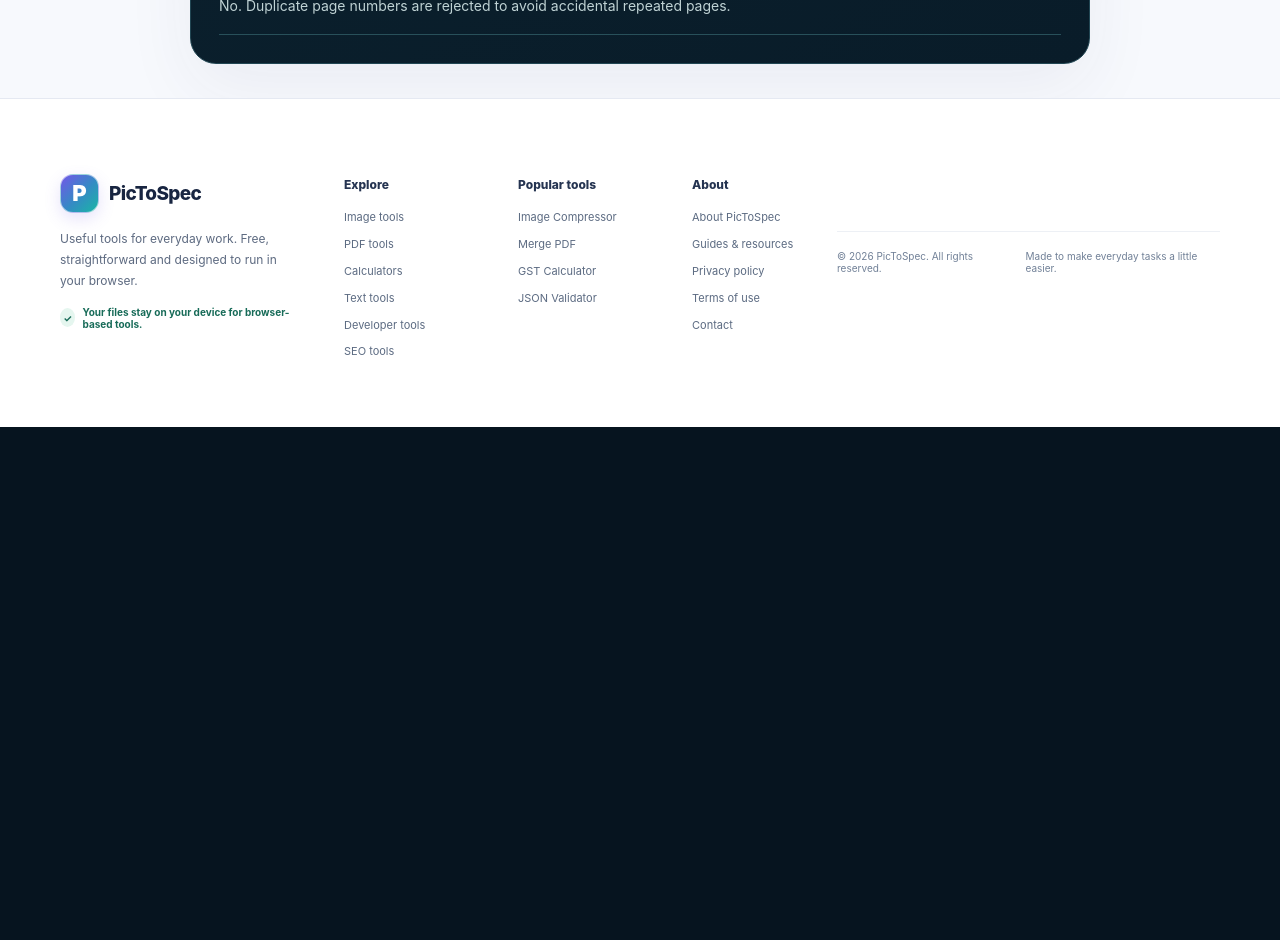
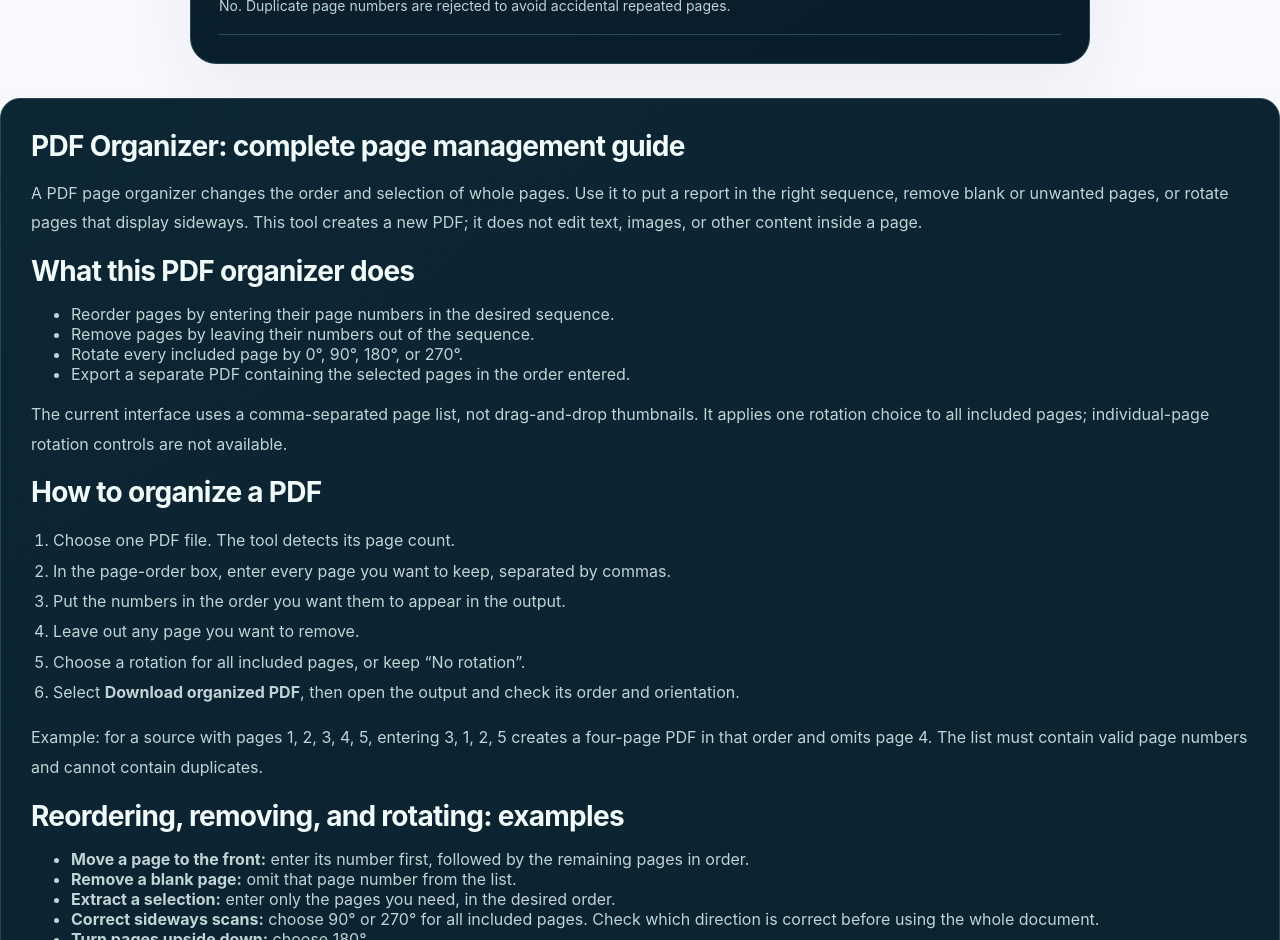
Before and after one commit to ya6331856-cpu/pic-to-spec, a Next.js app: page /pdf-organizer in a window 1280 px wide. Shown: the part 1860-2800 px from the top of the page. Before the commit the page ends 2287 px from the top, so only its background shows below. Built offline with nearby package versions, Linux system fonts and the light colour scheme; no server answers.

Commit message:
Integrate comprehensive PDF Organizer guide

```diff
--- a/app/pdf-organizer/page.tsx
+++ b/app/pdf-organizer/page.tsx
@@ -1,5 +1,6 @@
 import type { Metadata } from "next";
 import PDFOrganizerTool from "@/components/PDFOrganizerTool";
+import PDFOrganizerGuide from "@/components/PDFOrganizerGuide";
 import ToolStructuredData from "@/components/ToolStructuredData";
 
 export const metadata: Metadata = {
@@ -39,6 +40,7 @@ export default function Page() {
         ]}
       />
       <PDFOrganizerTool />
+      <PDFOrganizerGuide />
     </>
   );
 }
```
